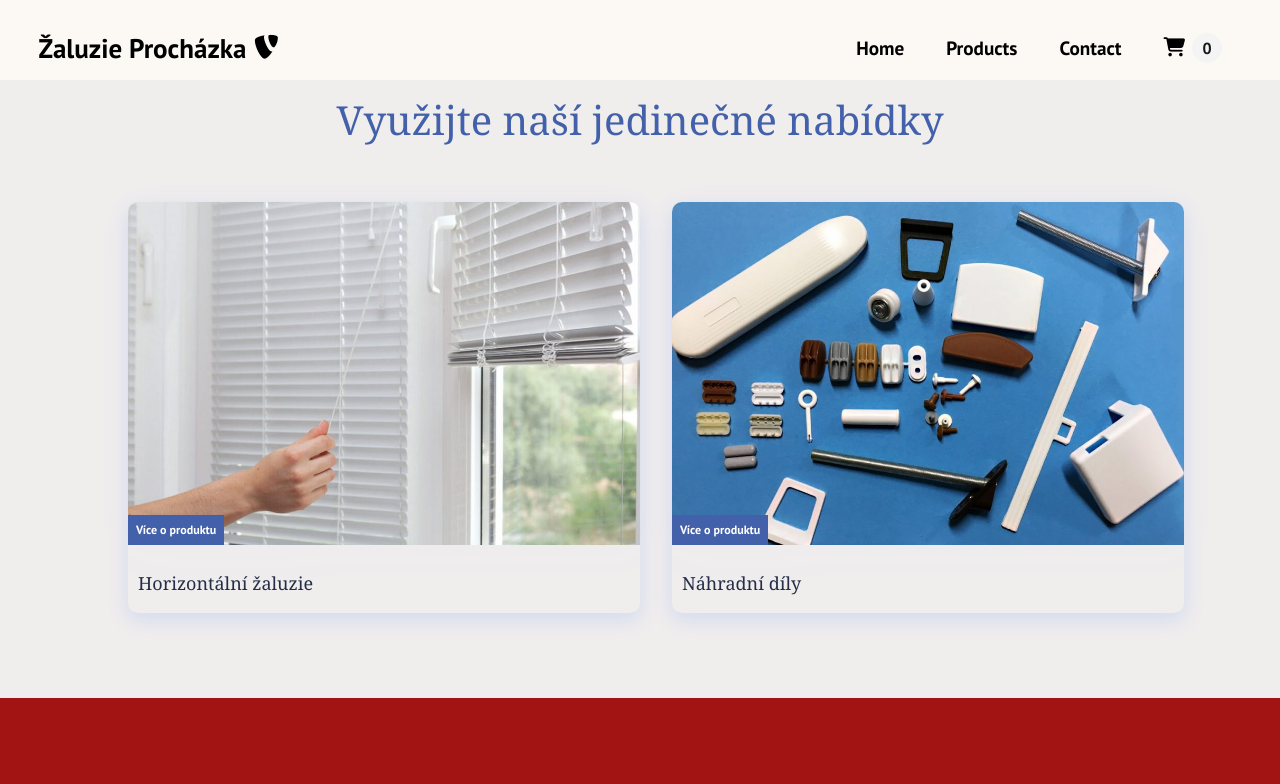
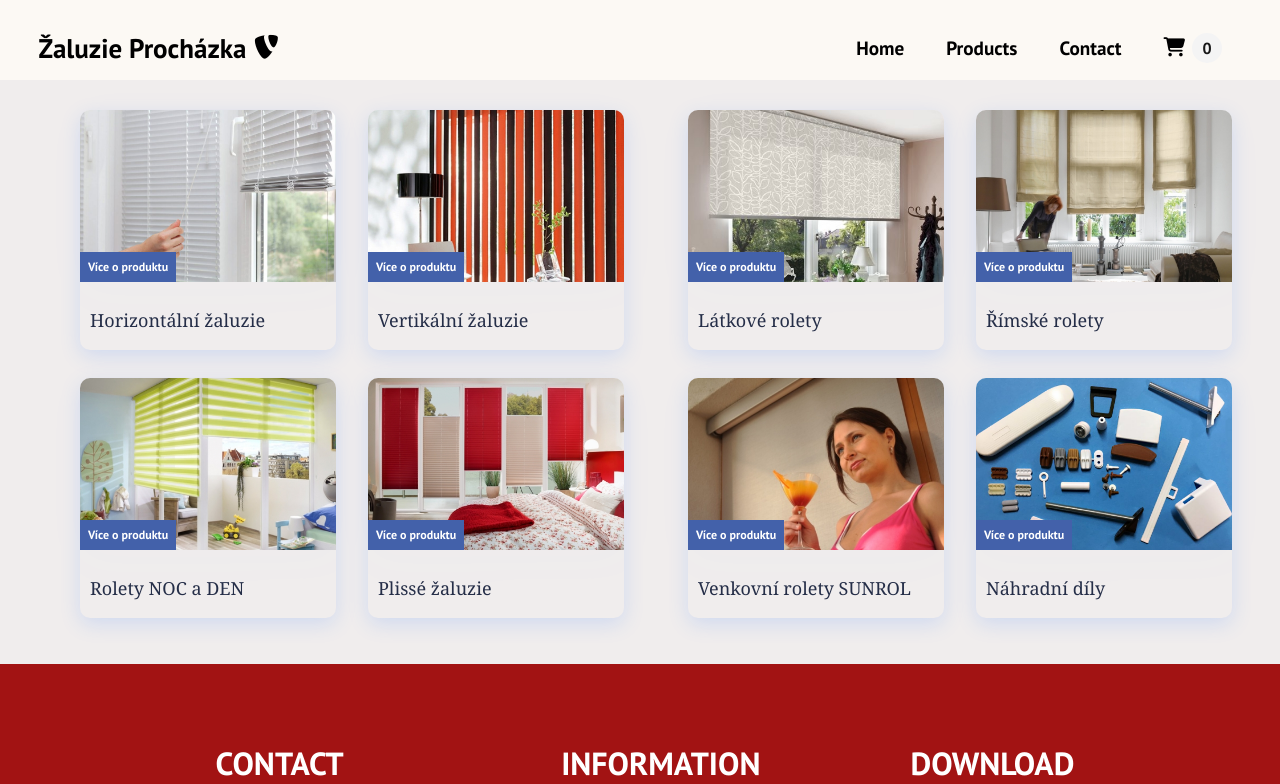
Before and after one commit to kbundela/Zaluzie_Project, a React (Create React App) app in the folder react_example/react-website-yt-1/: page /services in a window 1280 px wide. Shown: the top 784 px of the page. Built offline with nearby package versions, Linux system fonts and the light colour scheme; the HTML template or start-up script is replaced by a standard one.

Commit message:
services page finished and homepage minor things fixed

```diff
--- a/react_example/react-website-yt-1/src/components/AboutUs.css
+++ b/react_example/react-website-yt-1/src/components/AboutUs.css
@@ -60,7 +60,7 @@ display: flex;
     .about_info > span { width: 65%; }
 }
 
-@media only screen and (max-width: 900px) {
+@media only screen and (max-width: 912px) {
     .aboutcontainer { flex-direction: column; margin-top: 5%;}
     .aboutText, .aboutPic { width: 100%; height: auto;}
     .titleOne > h1 {font-size: 50px;}
--- a/react_example/react-website-yt-1/src/components/Cards1.css
+++ b/react_example/react-website-yt-1/src/components/Cards1.css
@@ -1,42 +1,51 @@
 .cards1 {
-    padding: 1rem;
+    height: auto;
     background: rgb(240, 237, 237);
+    overflow: hidden;
   }
-
+  /*
   h1 {
     text-align: center;
     color: #4361aa;
     font-size: 40px;
     font-family: Cambria, Cochin, Georgia, Times, 'Times New Roman', serif;
   }
+  */
 
   .cards__container {
     display: flex;
-    flex-flow: column;
-    align-items: center;
-    max-width: 1120px;
-    width: 90%;
+    width: 95%;
+    height: 100%;
     margin: 0 auto;
   }
 
   .cards__wrapper {
-    position: relative;
-    margin: 50px 0 45px;
+    display: flex;
+    flex-direction: column;
+    align-items: center;
+    justify-content: center;
     width:100%;
+    height: 100%;
+    margin-top: 2.5%;
+    margin-bottom: 2.5%;
   }
 
-  .cards__items {
-    margin-bottom: 24px;
+  .cards_main_wrapper_first_row,
+  .cards_main_wrapper_second_row{
+    display: flex;
+    flex-direction: row;
+    width: 100%;
   }
 
-  .cards__item {
+  .cards_main_wrapper_first_row { margin-bottom: 1%; }
+
+  .cards_main_items_1, .cards_main_items_2, .cards_main_items_3, .cards_main_items_4 {
     display: flex;
-    flex: 1;
-    margin: 0 1rem;
-    border-radius: 10px;
+    flex-direction: row;
+    width: 50%;
   }
 
-  /*.cards__item:hover{cursor: pointer;}*/
+  .cards__item { display: flex; flex: 1; margin: 0 1rem; border-radius: 10px; }
 
   .cards__item__link {
     display: flex;
@@ -99,42 +108,27 @@
     box-shadow: 0px 0px 30px -15px black;
   }
 
-  .cards__item__info {
-    padding: 20px 10px 30px;
+  .cards_main_item__info {
+    padding: 10px 10px 10px;
   }
 
   .cards__item__text {
     color: #252e48;
     line-height: 24px;
-    /*text-align: center;*/
+    font-size: large;
+    font-family: Cambria, Cochin, Georgia, Times, 'Times New Roman', serif;
   }
 
-  .cards__item__text1 {
-    margin-top: 10px;
-    color: #555;
-    line-height: 24px;
-    font-family: 'Muli', sans-serif;
-    /*text-align: center;*/
+  @media only screen and (max-width: 1024px) { .cards__item { margin-bottom: 2rem; } }
+
+
+  @media only screen and (max-width: 940px) {
+      .cards_main_wrapper_first_row, .cards_main_wrapper_second_row { flex-direction: column; }
+      .cards_main_items_1, .cards_main_items_2, .cards_main_items_3, .cards_main_items_4 { width: 100%;}
+      .cards__wrapper {margin-top: 5%;}
   }
 
-  @media only screen and (min-width: 1200px) {
-    .content__blog__container {
-      width: 84%;
-    }
+  @media only screen and (max-width: 500px) {
+    .cards_main_items_1, .cards_main_items_2, .cards_main_items_3, .cards_main_items_4 { flex-direction: column; }
+    .cards__wrapper {margin-top: 10%;}
   }
-
-  @media only screen and (min-width: 1024px) {
-    .cards__items {
-      display: flex;
-    }
-  }
-
-  @media only screen and (max-width: 1024px) {
-    .cards__item {
-      margin-bottom: 2rem;
-    }
-
-    .cards__wrapper {
-      width:300px;
-    }
-  }
--- a/react_example/react-website-yt-1/src/components/Cards1.js
+++ b/react_example/react-website-yt-1/src/components/Cards1.js
@@ -5,23 +5,68 @@ import CardItem1 from './CardItem1';
 function Cards1() {
   return (
     <div className='cards1'>
-      <h1>Využijte naší jedinečné nabídky</h1>
       <div className='cards__container' id='ext'>
         <div className='cards__wrapper'>
-          <ul className='cards__items'>
-            <CardItem1
+        <div className='cards_main_wrapper_first_row'>
+            <ul className='cards_main_items_1'>
+              <CardItem1
               src='images/img_hor.jpg'
               text='Horizontální žaluzie'
               label='Více o produktu'
               path='/Horizontal'
-            />
-            <CardItem1
+              />
+              <CardItem1
+              src='images/vertikalni_zaluzie.jpg'
+              text='Vertikální žaluzie'
+              label='Více o produktu'
+              path='/products'
+              />
+            </ul>
+            <ul className='cards_main_items_2'>
+              <CardItem1
+              src='images/latkove_rolety.jpg'
+              text='Látkové rolety'
+              label='Více o produktu'
+              path='/Horizontal'
+              />
+              <CardItem1
+              src='images/rimske_rolety.jpg'
+              text='Římské rolety'
+              label='Více o produktu'
+              path='/Horizontal'
+              />
+            </ul>
+          </div>
+          <div className='cards_main_wrapper_second_row'>
+            <ul className='cards_main_items_3'>
+              <CardItem1
+              src='images/rolety_noc_a_den.jpg'
+              text='Rolety NOC a DEN'
+              label='Více o produktu'
+              path='/products'
+              />
+              <CardItem1
+              src='images/plisse_zaluzie.jpg'
+              text='Plissé žaluzie'
+              label='Více o produktu'
+              path='/products'
+              />
+            </ul>
+            <ul className='cards_main_items_4'>
+              <CardItem1
+              src='images/venkovni_rolety.jpg'
+              text='Venkovní rolety SUNROL'
+              label='Více o produktu'
+              path='/Horizontal'
+              />
+              <CardItem1
               src='images/img_nah.jpg'
               text='Náhradní díly'
               label='Více o produktu'
-              path='/Nahradni'
-            />
-          </ul>
+              path='/products'
+              />
+            </ul>
+          </div>
         </div>
       </div>
     </div>
--- a/react_example/react-website-yt-1/src/components/HeroSection.css
+++ b/react_example/react-website-yt-1/src/components/HeroSection.css
@@ -10,6 +10,7 @@
   font-size: 50px;
   margin-bottom: 5%;
   font-family: Cambria, Cochin, Georgia, Times, 'Times New Roman', serif;
+  text-align: center;
 }
 
 .front_cards {
@@ -24,9 +25,11 @@
 .front_cards_1,
 .front_cards_2 {
   display: flex; flex-direction: row;
-  margin-bottom: 5%;
+  margin-bottom: 5%; /*
   justify-content: center;
-  align-items: center;
+  align-items: center;*/
+  align-items: stretch; /*stretches all cards same height*/
+  justify-content: space-around; /*some space between cards*/
 }
 
 .firstCard,
@@ -35,8 +38,8 @@
 .fourthCard,
 .fifthCard,
 .sixthCard{
-  width: 25%;
-  height: 40vh;
+  width: 25%;/*
+  height: 40vh;*/
   border-radius: 20px;
   box-shadow: 0 6px 20px rgba(56, 125, 255, 0.17);
   -webkit-filter: drop-shadow(0 6px 20px rgba(56, 125, 255, 0.017));
@@ -107,6 +110,7 @@
   align-items: center;
   justify-content: center;
   font-family: Cambria, Cochin, Georgia, Times, 'Times New Roman', serif;
+  margin-bottom: 10%;
 }
 
 @media screen and (max-width: 960px) {.hero-container > h1 {font-size: 55px; }}
@@ -154,3 +158,15 @@
 @media screen and (max-width: 370px){
   .firstCard, .secondCard, .thirdCard, .fourthCard, .fifthCard, .sixthCard{ width: 85%;}
 }
+/*
+@media screen and (min-height: 550px){
+
+.firstCard,
+.secondCard,
+.thirdCard,
+.fourthCard,
+.fifthCard,
+.sixthCard{
+  height: 30vh;
+}
+}*/
--- a/react_example/react-website-yt-1/src/components/HomeImage.css
+++ b/react_example/react-website-yt-1/src/components/HomeImage.css
@@ -7,3 +7,10 @@
     width: 100%;
     height: 70vh;
   }
+
+
+  @media only screen and (max-width: 450px) and (min-height: 600px){
+    .main_image > img {
+        height: 45vh;
+      }
+  }
--- a/react_example/react-website-yt-1/src/components/ThreePic.css
+++ b/react_example/react-website-yt-1/src/components/ThreePic.css
@@ -17,7 +17,7 @@
 
 .firstPic, .secondPic, .thirdPic { width: 33.3333%; }
 
-@media only screen and (max-width: 900px) {
+@media only screen and (max-width: 912px) {
 
   .threepiccontainer{ flex-direction: column; margin-top: 10%;}
 
```
